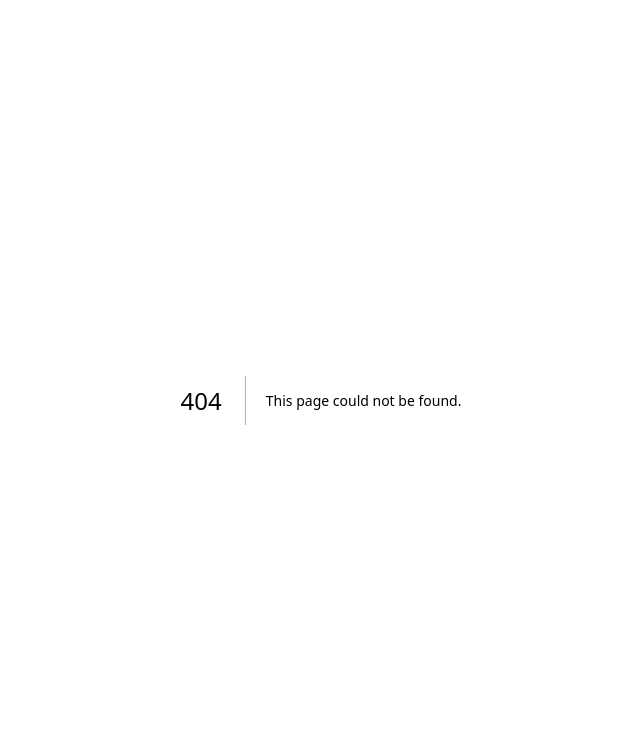
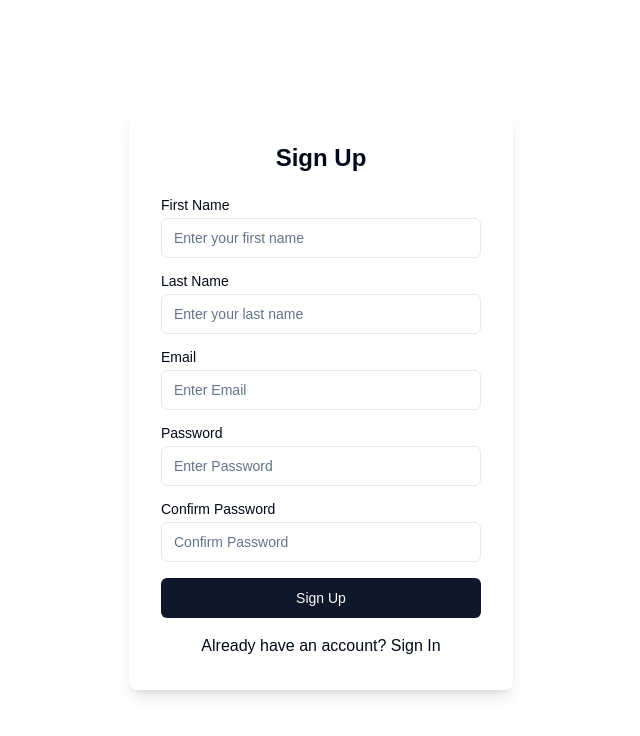
Before and after one commit to Anirudh-2903/reclimate-dashboard, a Next.js app: page /sign-up in a window 1280 px wide. Before the commit this address had no page. Shown: the top 736 px of the page, without its empty margins (319-959 px from the left). Built offline with nearby package versions, Linux system fonts and the light colour scheme.

Commit message:
basic authencation template structure added and avatar items added with log out facility

```diff
--- /dev/null
+++ b/app/(auth)/profile/page.tsx
@@ -0,0 +1,30 @@
+import { TopNavbar } from '@/components/TopNavbar';
+import { Metadata } from 'next';
+import React from 'react'
+
+export const generateMetadata = async (): Promise<Metadata> => {
+    return {
+      title: "Reclimate | Profile",
+    openGraph: {
+      title: "Reclimate | Profile",
+        locale: "en_US",
+        type: "website",
+      },
+      robots: {
+        index: true,
+        follow: true,
+      },
+    };
+  };
+
+
+const Profile = () => {
+  return (
+    <>
+    <TopNavbar />
+    <div>Profile</div>
+    </>
+  )
+}
+
+export default Profile
--- /dev/null
+++ b/app/(auth)/settings/page.tsx
@@ -0,0 +1,30 @@
+import { TopNavbar } from '@/components/TopNavbar';
+import { Metadata } from 'next';
+import React from 'react'
+
+export const generateMetadata = async (): Promise<Metadata> => {
+    return {
+      title: "Reclimate | Settings",
+    openGraph: {
+      title: "Reclimate | Settings",
+        locale: "en_US",
+        type: "website",
+      },
+      robots: {
+        index: true,
+        follow: true,
+      },
+    };
+  };
+
+
+const Settings = () => {
+  return (
+    <>
+    <TopNavbar />
+    <div>Settings</div>
+    </>
+  )
+}
+
+export default Settings
--- /dev/null
+++ b/app/(auth)/sign-in/page.tsx
@@ -0,0 +1,26 @@
+import AuthForm from '@/components/AuthForm';
+import { Metadata } from 'next';
+import React from 'react'
+
+export const generateMetadata = async (): Promise<Metadata> => {
+    return {
+      title: "Reclimate | Sign In",
+    openGraph: {
+      title: "Reclimate | Sign In",
+        locale: "en_US",
+        type: "website",
+      },
+      robots: {
+        index: true,
+        follow: true,
+      },
+    };
+  };
+
+const SignIn = () => {
+  return (
+    <AuthForm type='sign-in' />
+  )
+}
+
+export default SignIn;
--- /dev/null
+++ b/app/(auth)/sign-up/page.tsx
@@ -0,0 +1,26 @@
+import AuthForm from '@/components/AuthForm';
+import { Metadata } from 'next';
+import React from 'react'
+
+export const generateMetadata = async (): Promise<Metadata> => {
+    return {
+      title: "Reclimate | Sign Up",
+    openGraph: {
+      title: "Reclimate | Sign Up",
+        locale: "en_US",
+        type: "website",
+      },
+      robots: {
+        index: true,
+        follow: true,
+      },
+    };
+  };
+
+const SignUp = () => {
+  return (
+    <AuthForm type='sign-up' />
+  )
+}
+
+export default SignUp;
--- a/app/(root)/page.tsx
+++ b/app/(root)/page.tsx
@@ -1,13 +1,28 @@
 // pages/index.tsx
-import React from 'react';
+"use client";
+
+import React, { useEffect } from 'react';
 import { TopNavbar } from '@/components/TopNavbar';
 import { CircleCheck, LucideXCircle, LucideAlertCircle, Recycle, Leaf, LucideTruck, LucidePackage, Wheat, Package, ChartCandlestick } from "lucide-react";
 import {
   Card,
   CardContent,
 } from "@/components/ui/card";
+import { useRouter } from 'next/navigation';
 
 const Home = () => {
+
+  const router = useRouter();
+
+  useEffect(() => {
+    // Check for authentication token in localStorage (or cookies)
+    const isAuthenticated = localStorage.getItem('authToken'); // You can use cookies/session if preferred.
+
+    // If user is not authenticated, redirect to the sign-in page
+    if (isAuthenticated !== "dummy-token") {
+      router.push('/sign-in'); // Assuming the auth page is at /auth
+    }
+  }, [router]);
 
   const ProducedStatuses = [
     { label: "Approved", value: "0.00 kL", icon: CircleCheck, color: "text-green-500" },
--- /dev/null
+++ b/components/AuthForm.tsx
@@ -0,0 +1,153 @@
+"use client";
+
+import React, { useEffect, useState } from 'react';
+import { useRouter } from 'next/navigation';
+import { Input } from './ui/input';
+import { Label } from './ui/label';
+import { Button } from './ui/button';
+import Link from 'next/link';
+
+
+const AuthForm = ({ type }: { type: string }) => {
+    const [email, setEmail] = useState('');
+    const [password, setPassword] = useState('');
+    const [firstName, setFirstName] = useState('');
+    const [lastName, setLastName] = useState('');
+    const [confirmPassword, setConfirmPassword] = useState('');
+    const [error, setError] = useState<string | null>(null);
+    const [isSignedUp, setIsSignedUp] = useState<boolean>(false);
+    const router = useRouter();
+
+    // Check local storage for sign-up status when the component mounts
+    useEffect(() => {
+        const signedUp = localStorage.getItem('isSignedUp') === 'true';
+        setIsSignedUp(signedUp);
+    }, []);
+
+    const handleSubmit = (e: React.FormEvent) => {
+        e.preventDefault();
+        setError(null);
+
+        if (type === 'sign-up') {
+            if (password !== confirmPassword) {
+                setError('Passwords do not match');
+                return;
+            }
+
+            // Store user info (For demonstration only, use a proper auth backend in production)
+            localStorage.setItem('isSignedUp', 'true'); // Mark the user as signed up
+            localStorage.setItem('userEmail', email);
+            localStorage.setItem('userPassword', password);
+            localStorage.setItem('authToken', 'dummy-token');
+            router.push('/'); // Redirect after successful login
+        }
+
+        if (type === 'sign-in') {
+            if (!isSignedUp) {
+                setError('You must sign up first before signing in.');
+                return;
+            }
+
+            // Simulated authentication check
+            const storedEmail = localStorage.getItem('userEmail');
+            const storedPassword = localStorage.getItem('userPassword');
+
+            if (email === storedEmail && password === storedPassword) {
+                localStorage.setItem('authToken', 'dummy-token');
+                router.push('/'); // Redirect after successful login
+            } else {
+                setError('Invalid email or password');
+            }
+        }
+    };
+
+    return (
+        <div className="flex items-center justify-center min-h-screen bg-gray-50">
+            <div className="bg-white p-8 rounded-lg shadow-lg w-full sm:w-96">
+                <h2 className="text-2xl font-semibold mb-6 text-center">
+                    {type === 'sign-in' ? 'Sign In' : 'Sign Up'}
+                </h2>
+                {error && <p className="text-red-500 text-center mb-4">{error}</p>}
+                <form onSubmit={handleSubmit} className="space-y-4">
+                    {type === 'sign-up' && (
+                        <>
+                            <div className="grid w-full max-w-sm items-center gap-1.5">
+                                <Label htmlFor="firstName">First Name</Label>
+                                <Input
+                                    placeholder="Enter your first name"
+                                    type="text"
+                                    id="firstName"
+                                    value={firstName}
+                                    onChange={(e) => setFirstName(e.target.value)}
+                                    required
+                                />
+                            </div>
+                            <div className="grid w-full max-w-sm items-center gap-1.5">
+                                <Label htmlFor="lastName">Last Name</Label>
+                                <Input
+                                    placeholder="Enter your last name"
+                                    type="text"
+                                    id="firstName"
+                                    value={lastName}
+                                    onChange={(e) => setLastName(e.target.value)}
+                                    required
+                                    className="w-full"
+                                />
+                            </div>
+                        </>
+                    )}
+                    <div className="grid w-full max-w-sm items-center gap-1.5">
+                        <Label htmlFor="email">Email</Label>
+                        <Input
+                            placeholder="Enter Email"
+                            type="email"
+                            id="email"
+                            value={email}
+                            onChange={(e) => setEmail(e.target.value)}
+                            required
+                            className="w-full"
+                        />
+                    </div>
+                    <div className="grid w-full max-w-sm items-center gap-1.5">
+                        <Label htmlFor="password">Password</Label>
+                        <Input
+                            placeholder="Enter Password"
+                            type="password"
+                            id="password"
+                            value={password}
+                            onChange={(e) => setPassword(e.target.value)}
+                            required
+                            className="w-full"
+                        />
+                    </div>
+                    {type === 'sign-up' && (
+                        <>
+                            <div className="grid w-full max-w-sm items-center gap-1.5">
+                                <Label htmlFor="confirmPassword">Confirm Password</Label>
+                                <Input
+                                    placeholder="Confirm Password"
+                                    type="password"
+                                    id="confirmPassword"
+                                    value={confirmPassword}
+                                    onChange={(e) => setConfirmPassword(e.target.value)}
+                                    required
+                                    className="w-full"
+                                />
+                            </div>
+                        </>
+                    )}
+                    <Button type="submit" className="w-full">
+                        {type === 'sign-in' ? 'Sign In' : 'Sign Up'}
+                    </Button>
+                </form>
+                <div className="flex justify-center mt-4">
+                    <Link href={type === 'sign-in' ? '/sign-up' : 'sign-in'} >
+                        {type === 'sign-in' ? 'Need an account? Sign Up' : 'Already have an account? Sign In'}
+                    </Link>
+                </div>
+            </div>
+        </div>
+    );
+};
+
+export default AuthForm;
--- a/components/TopNavbar.tsx
+++ b/components/TopNavbar.tsx
@@ -1,4 +1,6 @@
 // src/components/layout/TopNavbar.tsx
+"use client";
+
 import React from 'react';
 import Link from "next/link";
 import { Menu } from 'lucide-react';
@@ -11,6 +13,7 @@ import {
     DropdownMenuTrigger,
 } from "@/components/ui/dropdown-menu";
 import Image from "next/image";
+import { useRouter } from 'next/navigation';
 
 
 const navItems = [
@@ -21,6 +24,15 @@ const navItems = [
 ]
 
 export const TopNavbar = () => {
+
+    const router = useRouter();
+
+    const handleLogout = () => {
+        // Clear authentication data
+        localStorage.removeItem("authToken");
+        // Redirect to Sign-In page
+        router.push("/sign-in");
+      };
     return (
         <nav className="sticky top-0 z-50 border-b bg-background/95 backdrop-blur supports-[backdrop-filter]:bg-background/60">
             <div className="container flex h-16 items-center">
@@ -60,9 +72,9 @@ export const TopNavbar = () => {
                                 </Button>
                             </DropdownMenuTrigger>
                             <DropdownMenuContent align="end">
-                                <DropdownMenuItem>Profile</DropdownMenuItem>
-                                <DropdownMenuItem>Settings</DropdownMenuItem>
-                                <DropdownMenuItem>Logout</DropdownMenuItem>
+                                <DropdownMenuItem onClick={() => router.push("/profile")}>Profile</DropdownMenuItem>
+                                <DropdownMenuItem onClick={() => router.push("/settings")}>Settings</DropdownMenuItem>
+                                <DropdownMenuItem onClick={handleLogout} className="text-red-500">Logout</DropdownMenuItem>
                             </DropdownMenuContent>
                         </DropdownMenu>
                     </nav>
```
